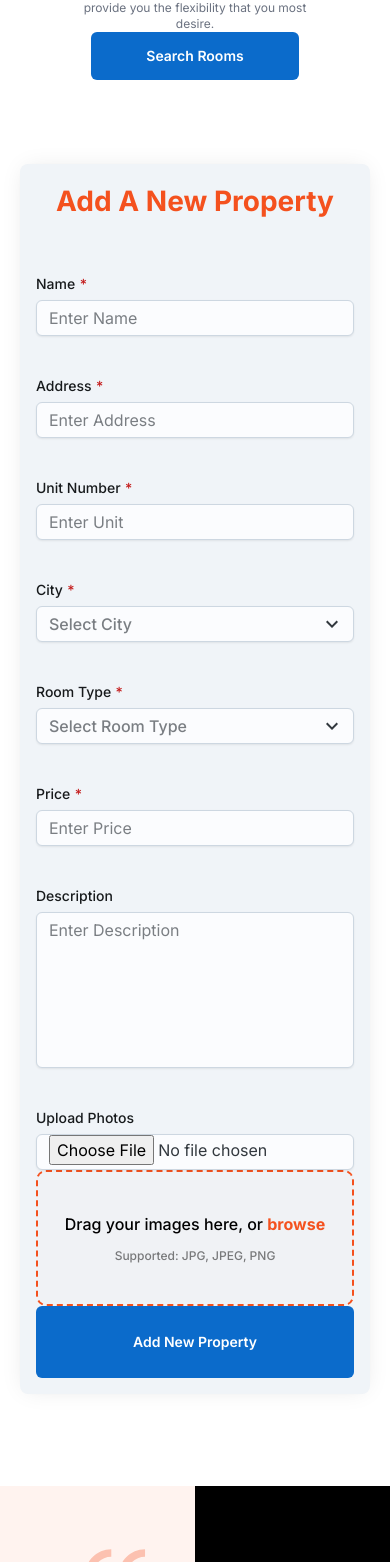
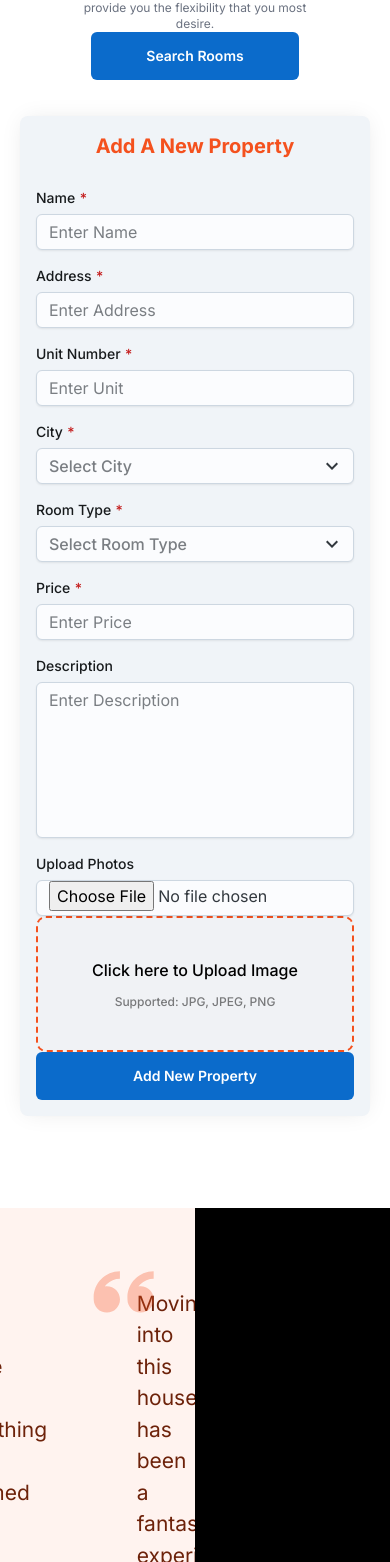
Before and after one commit to sourav-k7/real-estate-landing, a Next.js app: page / in a window 390 px wide. Shown: the part 2186-3748 px from the top of the page. Built offline with nearby package versions, Linux system fonts and the light colour scheme.

Commit message:
addPropertyForm responsive done

```diff
--- a/components/AddPropertyForm.jsx
+++ b/components/AddPropertyForm.jsx
@@ -5,7 +5,6 @@ import {
   Button,
   Card,
   FormControl,
-  FormHelperText,
   FormLabel,
   Input,
   Textarea,
@@ -34,31 +33,31 @@ function AddPropertyForm() {
     }
   };
   return (
-    <section className="mx-5 md:mx-10 lg:mx-20 mt-[84px]">
-      <Card variant="soft" className="bg-white shadow-all-xl p-11">
-        <center className="font-bold text-[28px] text-secondary">
+    <section className="mx-5 md:mx-10 lg:mx-20 mt-9 sm:mt-12 md:mt-16 lg:mt-[84px]">
+      <Card variant="soft" className="bg-white shadow-all-xl p-5 md:p-11">
+        <center className="font-bold text-xl md:text-[28px] text-secondary">
           Add A New Property
         </center>
         <FormControl>
-          <div className="grid grid-cols-1 md:grid-cols-2 lg:grid-cols-3 gap-10 mt-10">
+          <div className="grid grid-cols-1 md:grid-cols-2 lg:grid-cols-3 gap-4 md:gap-10 mt-4 md:mt-10">
             <div>
               <FormLabel required>Name</FormLabel>
-              <Input placeholder="Enter Name" />
+              <Input placeholder="Enter Name" className="bg-white" />
             </div>
             <div>
               <FormLabel required>Address</FormLabel>
-              <Input placeholder="Enter Address" />
+              <Input placeholder="Enter Address" className="bg-white" />
             </div>
             <div>
               <FormLabel required>Unit Number</FormLabel>
-              <Input placeholder="Enter Unit" />
+              <Input placeholder="Enter Unit" className="bg-white" />
             </div>
             <div>
               <FormLabel required>City</FormLabel>
               <SelectIndicator
                 placeHolder={"Select City"}
                 options={popularCities}
-                classes="w-full"
+                classes="w-full bg-white"
               />
             </div>
             <div>
@@ -66,32 +65,39 @@ function AddPropertyForm() {
               <SelectIndicator
                 placeHolder={"Select Room Type"}
                 options={roomTypes}
-                classes="w-full"
+                classes="w-full bg-white"
               />
             </div>
             <div>
               <FormLabel required>Price</FormLabel>
-              <Input placeholder="Enter Price" />
+              <Input placeholder="Enter Price" className="bg-white" />
             </div>
           </div>
-          <div className="mt-10">
+          <div className="mt-4 md:mt-10">
             <FormLabel>Description</FormLabel>
-            <Textarea placeholder="Enter Description" minRows={6} />
+            <Textarea
+              placeholder="Enter Description"
+              minRows={6}
+              className="bg-white"
+            />
           </div>
-          <div className="mt-10">
+          <div className="mt-4 md:mt-10">
             <FormLabel>Upload Photos</FormLabel>
             <Input type="file" ref={fileInputRef} className="hidden" />
             <div className="border-dashed border-2 py-10 rounded-[10px] border-primary bg-primary bg-opacity-[1%]">
-              <center className="text-black font-medium text-base">
+              <center className="text-black font-medium text-base hidden lg:block">
                 Drag your images here, or{" "}
                 <span className="text-secondary font-bold">browse</span>
+              </center>
+              <center className="text-black font-medium text-base lg:hidden">
+                Click here to Upload Image
               </center>
               <center className="font-medium text-xs text-opacity-50 text-black mt-3">
                 Supported: JPG, JPEG, PNG
               </center>
             </div>
           </div>
-          <Button className="w-full h-[72px] font-medium text-xl mt-10 bg-primary hover:bg-primary">
+          <Button className="w-full h-12 md:h-14 lg:h-[72px] font-medium text-sm sm:text-base md:text-lg lg:text-xl mt-4 md:mt-10 bg-primary hover:bg-primary">
             Add New Property
           </Button>
         </FormControl>
--- a/components/SearchRoomSlug.jsx
+++ b/components/SearchRoomSlug.jsx
@@ -15,7 +15,7 @@ function SearchRoomSlug() {
           roommate finder option. We provide you the flexibility that you most
           desire.
         </div>
-        <Button className="text-sm h-12 mt-10 font-medium sm:text-base md:text-lg lg:text-xl  md:h-14 lg:h-[72px] bg-primary w-52 hover:bg-primary">
+        <Button className="h-12 mt-5 md:mt-10 font-medium text-sm sm:text-base md:text-lg lg:text-xl  md:h-14 lg:h-[72px] bg-primary w-52 hover:bg-primary">
           Search Rooms
         </Button>
       </div>
```
